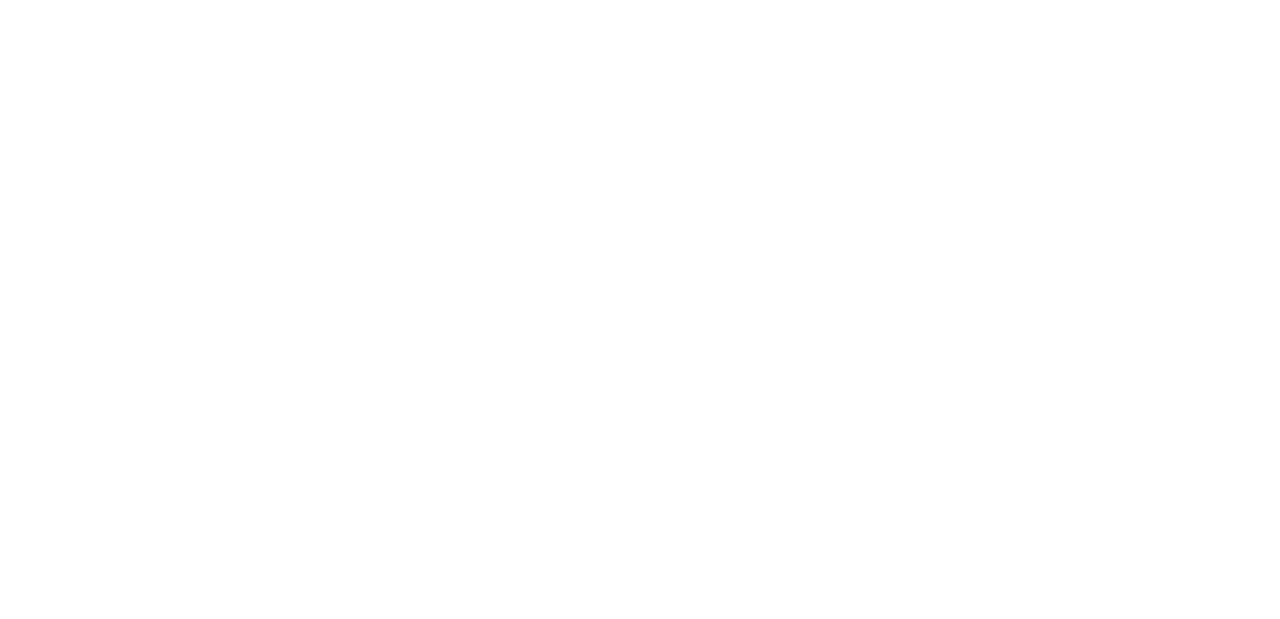
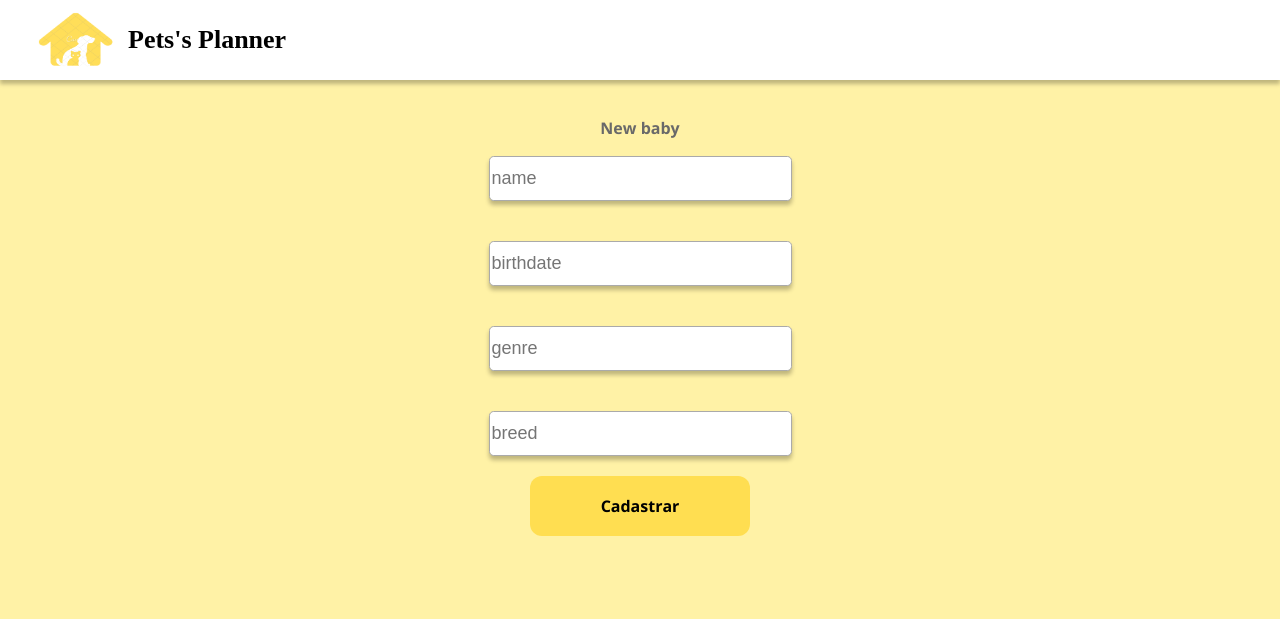
Before and after one commit to JuliannaRkg544/Pets-planner-front, a React app: page /signup-dog in a window 1280 px wide. Before the commit this address had no page. Built offline with nearby package versions, Linux system fonts and the light colour scheme; a web font is replaced by a local one.

Commit message:
[FEAT] register a pet request and layout implemented

```diff
--- a/package.json
+++ b/package.json
@@ -7,6 +7,7 @@
     "@testing-library/react": "^13.4.0",
     "@testing-library/user-event": "^13.5.0",
     "axios": "^0.27.2",
+    "node-polyfill-webpack-plugin": "^2.0.1",
     "react": "^18.2.0",
     "react-dom": "^18.2.0",
     "react-router": "^6.4.1",
@@ -38,5 +39,8 @@
       "last 1 firefox version",
       "last 1 safari version"
     ]
+  },
+  "devDependencies": {
+    "cypress": "^10.9.0"
   }
 }
--- a/src/assets/css/index.css
+++ b/src/assets/css/index.css
@@ -6,9 +6,18 @@ body {
   font-family: 'Open Sans', sans-serif;
   font-weight: 600;
   min-height: 100%;
+  background-color: var(--maincolor);
+  height: 100vh;
+}
+.root{
+  min-height: 100%;
 
 
 }
-.root{
-  min-height: 100%;
+
+:root{
+  --maincolor: #fff2a6;
+  --darkcolor: #FFDE51;
+  --ligthgrey: #f5f5f5;
+  --fontgrey: #696969;
 }
--- a/src/components/App.js
+++ b/src/components/App.js
@@ -1,15 +1,21 @@
 import { BrowserRouter, Route, Routes } from "react-router-dom";
-import Home from "./Home";
+import Main from "./Main";
 import Login from "./Login";
 import Logup from "./Logup";
+import ToDoList from "./ToDoList";
+import HealthCard from "./HealthCard";
+import SignupDog from "./SignupDog";
 
 function App() {
   return (
     <BrowserRouter>
       <Routes>
-        <Route path="/" element={<Home/>}/>
+        <Route path="/" element={<Main/>}/>
         <Route path="/login" element={<Login />} />
         <Route path="/logup" element={<Logup />} />
+        <Route path="/to-do-list" element= {<ToDoList/>}/>
+        <Route path="/health-card" element= {<HealthCard/>}/>
+        <Route path="/signup-dog" element={<SignupDog/>}/>
       </Routes>
     </BrowserRouter>
   );
--- /dev/null
+++ b/src/components/Footer.js
@@ -0,0 +1,44 @@
+import styled from "styled-components";
+
+export default function Footer() {
+  return (
+    <Bottom>
+      <div className="box">
+        <span>List</span>
+        <div className="main">Pets</div>
+        <span>Health</span>
+      </div>
+    </Bottom>
+  );
+}
+
+const Bottom = styled.div`
+  width: 100%;
+  height: 80px;
+  box-shadow: 0 4px 4px 0 rgba(0, 0, 0, 0.25);
+  position: fixed;
+  background-color: #fff;
+  bottom: 0;
+  left: 0;
+  right: 0;
+  display: flex;
+  padding: 30px;
+
+  .box {
+    display: flex;
+    width: 100%;
+    justify-content: space-between;
+    align-items: center;
+  }
+  .main {
+    width: 91px;
+    height: 91px;
+    border-radius: 50%;
+    background-color: var(--darkcolor);
+    font-size: 18px;
+    display: flex;
+    justify-content: center;
+    align-items: center;
+    margin-bottom: 30px;
+  }
+`;
--- /dev/null
+++ b/src/components/Header.js
@@ -0,0 +1,35 @@
+import styled from "styled-components";
+import logo from "../assets/imgs/pets-planner-unname.png";
+
+export default function Header() {
+  return (
+    <Top>
+      <img src={logo} />
+      <h1>Pets's Planner</h1>
+    </Top>
+  );
+}
+
+const Top = styled.div`
+  width: 100%;
+  height: 80px;
+  position: fixed;
+  background-color: #fff;
+  top: 0;
+  box-shadow: 0 4px 4px 0 rgba(0, 0, 0, 0.25);
+  display: flex;
+  padding: 30px;
+  justify-content: start;
+  align-items: center;
+  h1 {
+    font-family: "Atma", cursive;
+    font-size: 26px;
+    font-weight: 700;
+    line-height: 42.09px;
+    padding: 10px;
+  }
+  img {
+    width: 88px;
+    height: 59px;
+  }
+`;
--- /dev/null
+++ b/src/components/HealthCard.js
@@ -0,0 +1,3 @@
+export default function HealthCard(){
+    return(<></>)
+}
--- a/src/components/Home.js
+++ /dev/null
@@ -1,3 +0,0 @@
-export default function Home(){
-    return(<></>)
-}
--- a/src/components/Login.js
+++ b/src/components/Login.js
@@ -1,6 +1,6 @@
 import logo from "../assets/imgs/pets-planner.png";
 import Container from "../styledComponents/Container";
-
+import { Rigth } from "../styledComponents/Container";
 import axios from "axios";
 import { Link, useNavigate } from "react-router-dom";
 import { useContex, useState } from "react";
@@ -46,7 +46,7 @@ export default function Login() {
       <div className="left">
         <img src={logo} />
       </div>
-      <div className="right">
+      <Rigth>
         <input
           type="email"
           placeholder="Email"
@@ -63,7 +63,7 @@ export default function Login() {
         <Link to={"/logup"}>
           <span>Não tem conta? Cadastre-se</span>
         </Link>
-      </div>
+      </Rigth>
     </Container>
   );
 }
--- /dev/null
+++ b/src/components/Main.js
@@ -0,0 +1,11 @@
+import Footer from "./Footer";
+import Header from "./Header";
+
+export default function Main() {
+  return (
+    <>
+      <Header />
+      <Footer></Footer>
+    </>
+  );
+}
--- /dev/null
+++ b/src/components/SignupDog.js
@@ -0,0 +1,91 @@
+import axios from "axios";
+import { useState } from "react";
+import { useNavigate } from "react-router";
+import styled from "styled-components";
+import Input from "../styledComponents/Inputs";
+import Header from "./Header";
+
+export default function SignupDog() {
+  const [name, setName] = useState("");
+  const [birthdate, setBirthdate] = useState("");
+  const [genre, setGenre] = useState("");
+  const [breed, setBreed] = useState("");
+
+  const navigate = useNavigate();
+
+  const URL = "http://localhost:4000/new-baby";
+  const body = {
+    name,
+    birthdate,
+    genre,
+    breed,
+  };
+
+  function submmit(event) {
+    event.preventDefault();
+    axios
+      .post(URL, body)
+      .then((response) => {
+        const { data } = response;
+        console.log(data);
+        navigate("/");
+      })
+      .catch((error) => {
+        console.log(error.response);
+        alert(error.response.data[0].message)
+      });
+  }
+
+  return (
+    <>
+      <Header />
+      <Input>
+        <p>New baby</p>
+        <input
+          type="text"
+          placeholder="name"
+          value={name}
+          onChange={(e) => setName(e.target.value)}
+        ></input>
+        <input
+          type="text"
+          placeholder="birthdate"
+          value={birthdate}
+          onChange={(e) => setBirthdate(e.target.value)}
+        ></input>
+        <input
+          type="text"
+          placeholder="genre"
+          value={genre}
+          onChange={(e) => setGenre(e.target.value)}
+        ></input>
+        <input
+          type="text"
+          placeholder="breed"
+          value={breed}
+          onChange={(e) => setBreed(e.target.value)}
+        ></input>
+        <Button onClick={submmit}>Cadastrar</Button>
+      </Input>
+    </>
+  );
+}
+
+const Button = styled.div`
+  width: 220px;
+  height: 60px;
+  background-color: var(--darkcolor);
+  border-radius: 12px;
+  display: flex;
+  justify-content: center;
+  align-items: center;
+  padding: 3px;
+
+  :hover {
+    cursor: pointer;
+    border: solid 2px #555;
+    color: #333;
+    filter: brightness(1.2);
+    transition: all(1.2);
+  }
+`;
--- /dev/null
+++ b/src/components/ToDoList.js
@@ -0,0 +1,3 @@
+export default function ToDoList(){
+    return(<></>)
+}
--- a/src/styledComponents/Container.js
+++ b/src/styledComponents/Container.js
@@ -9,7 +9,10 @@ const Style = styled.div`
   flex-direction: row;
   justify-content: space-around;
   align-items: center;
-  min-height: 100%;
+  height: 100vh;
+  width: 100%;
+  background-color: #fff;
+
   /* margin-right: 50px; */
 
   .left {
@@ -17,18 +20,28 @@ const Style = styled.div`
     padding: 50px;
     width: 100%;
     height: 100%;
-    background-color: #fff2a6;
+    background-color: var(--maincolor);
     justify-content: center;
     align-items: center;
+
     img {
       width: 500px;
       height: 500px;
     }
   }
-  .right {
+`;
+
+export const Rigth = styled.div`
   display: flex;
   padding: 80px;
   flex-direction: column;
+  background-color: #fff;
+  height: 100vh;
+  align-items: center;
+  justify-content: center;
+  box-shadow: 3px 6px 6px 3px rgba(0, 0, 0, 0.40);
+
+
   input {
     width: 303px;
     height: 45px;
@@ -36,7 +49,7 @@ const Style = styled.div`
     color: #696969;
     font-size: 18px;
     border: 1px solid #aaa;
-      box-shadow: 0 4px 4px 0 rgba(0,0,0,0.25) ;
+    box-shadow: 0 4px 4px 0 rgba(0, 0, 0, 0.25);
     border-radius: 4.64px;
   }
   button {
@@ -46,18 +59,16 @@ const Style = styled.div`
     color: #000;
     font-size: 21px;
     border-radius: 4.64px;
-      border: 1px #AAA;
-      box-shadow: 0 4px 4px 0 rgba(0,0,0,0.25) ;
-      background-color: #ffde59;
+    border: 1px #aaa;
+    box-shadow: 0 4px 4px 0 rgba(0, 0, 0, 0.25);
+    background-color: var(--darkcolor);
     margin-bottom: 25px;
-      font-family: 'Atma', cursive;
+    font-family: "Atma", cursive;
     font-weight: 700;
-
   }
-    button:hover{
+  button:hover {
     cursor: pointer;
     filter: brightness(1.2);
-
   }
 
   span {
@@ -67,5 +78,4 @@ const Style = styled.div`
   a {
     color: #000;
   }
-  }
 `;
--- /dev/null
+++ b/src/styledComponents/Inputs.js
@@ -0,0 +1,29 @@
+import styled from "styled-components";
+
+
+export default function Input({ children }) {
+  return <Style>{children}</Style>;
+}
+
+const Style = styled.div`
+  display: flex;
+  flex-direction: column;
+  padding: 80px;
+  justify-content: center;
+  align-items: center;
+  margin-top: 40px;
+    p{
+     color: var(--fontgrey);
+    }
+    input {
+    width: 303px;
+    height: 45px;
+    margin: 20px 0;
+    color: #696969;
+    font-size: 18px;
+    border: 1px solid #aaa;
+    box-shadow: 0 4px 4px 0 rgba(0, 0, 0, 0.25);
+    border-radius: 4.64px;
+  }
+
+`;
```
Also changed, not shown: src/assets/imgs/pets-planner-unname.png (added), 1 other file. Lines whose indentation alone changed are shown as unchanged.
